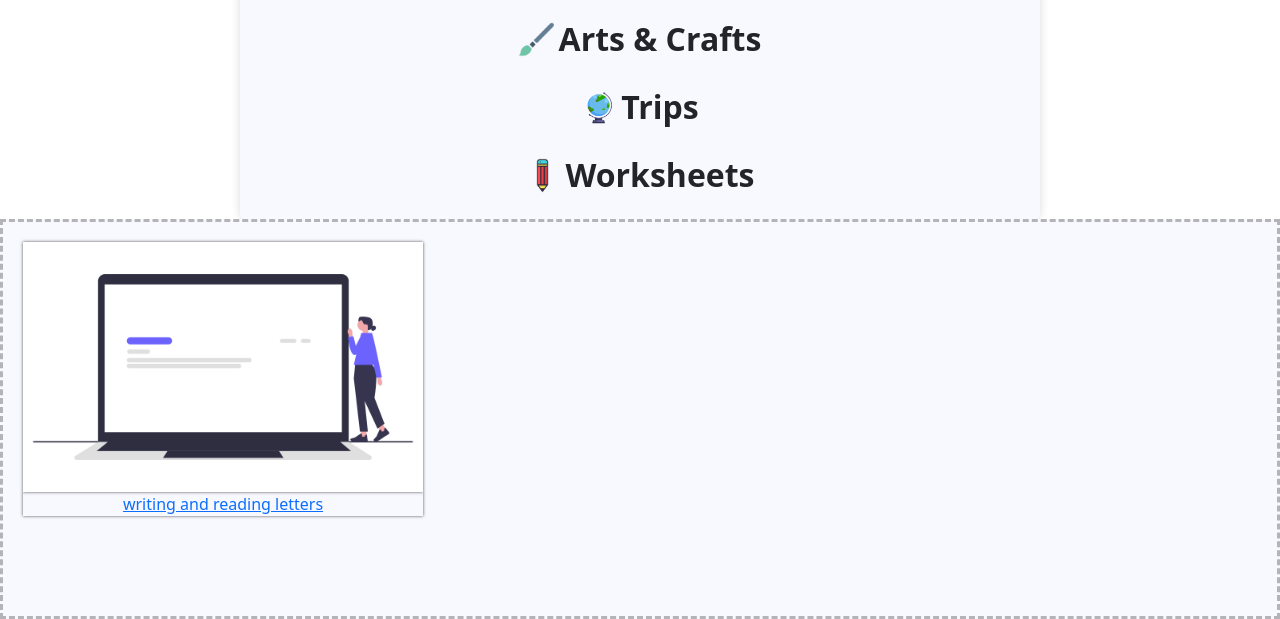
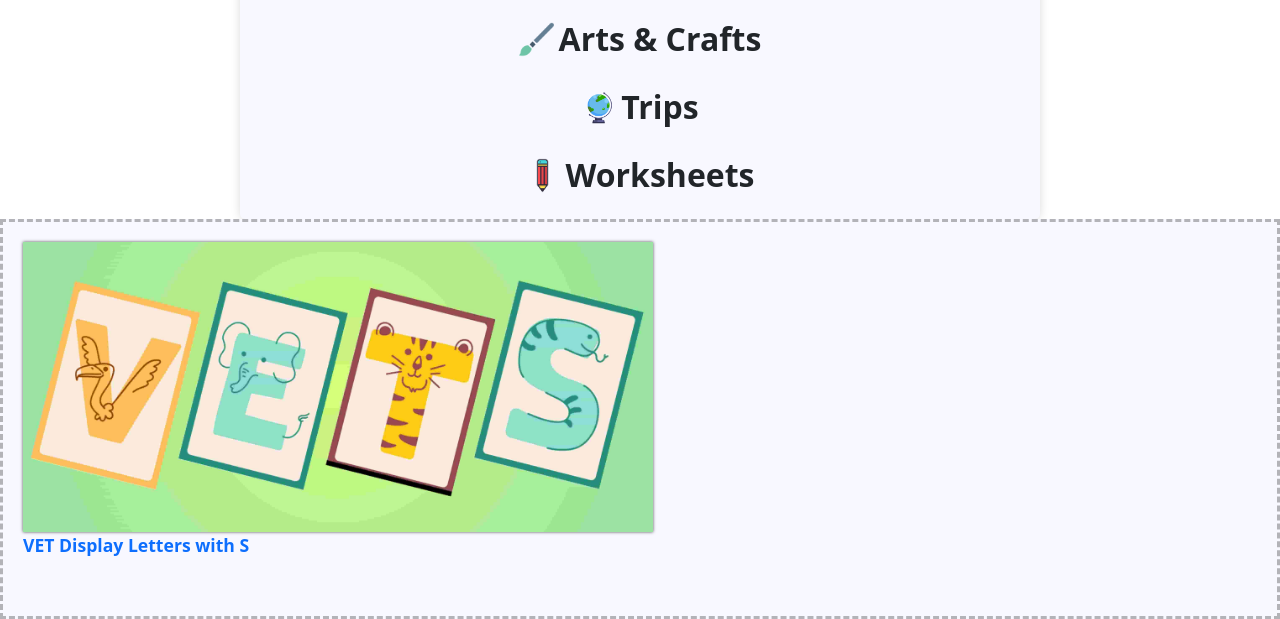
Before and after one commit to wesclaw/teacherstactics, a PHP site: page /plan.php in a window 1280 px wide. Shown: the part 695-1314 px from the top of the page. Run offline with PHP 8.4, Linux system fonts and the light colour scheme; data that the repository does not hold is empty; some web fonts are replaced.

Commit message:
trying to find worksheet strategy

```diff
--- a/plan.php
+++ b/plan.php
@@ -172,9 +172,9 @@ mysqli_close($conn);
     <section class='worksheets'>
 
       <div class="worksheet">
-        <a href="#">
-        <img src="coverImages/com.png" class="img-fluid worksheet_image">
-        <p class='worksheet-title'>writing and reading letters</p>
+        <a href="preschool-worksheets/vet-pdfs/VETLettersWithS.pdf" class='a-tag-link' target="_blank">
+        <img src="preschool-worksheets/vet-worksheets-images/bettervetletters-min.jpg" class="img-fluid worksheet_image" loading='lazy'>
+        <p class='worksheet-title'>VET Display Letters with S</p>
         </a>
       </div>
 
--- a/styles/plan.css
+++ b/styles/plan.css
@@ -204,10 +204,9 @@ iframe{
 }
 
 .worksheet{
-  max-width: 400px;
-  height: 250px;
+  max-width: 630px;
+  height: 290px;
   box-shadow: 0px 0px 3px rgba(0, 0, 0, 0.678);
-  text-align: center;
 }
 
 .worksheet_image{
@@ -216,6 +215,13 @@ iframe{
   object-fit: cover;
 }
 
-.worksheet-title{
-  box-shadow:  0px 0px 3px rgba(0, 0, 0, 0.678);
+.worksheet a {
+  text-decoration: none;
+  font-weight: 400;
+  font-weight: bold;
+  font-size: 1.1rem;
 }
+
+.worksheet a:hover {
+  text-decoration: underline;
+}
```
Also changed, not shown: preschool-worksheets/vet-worksheets-images/bettervetletters-min.jpg (added), 1 other file.
